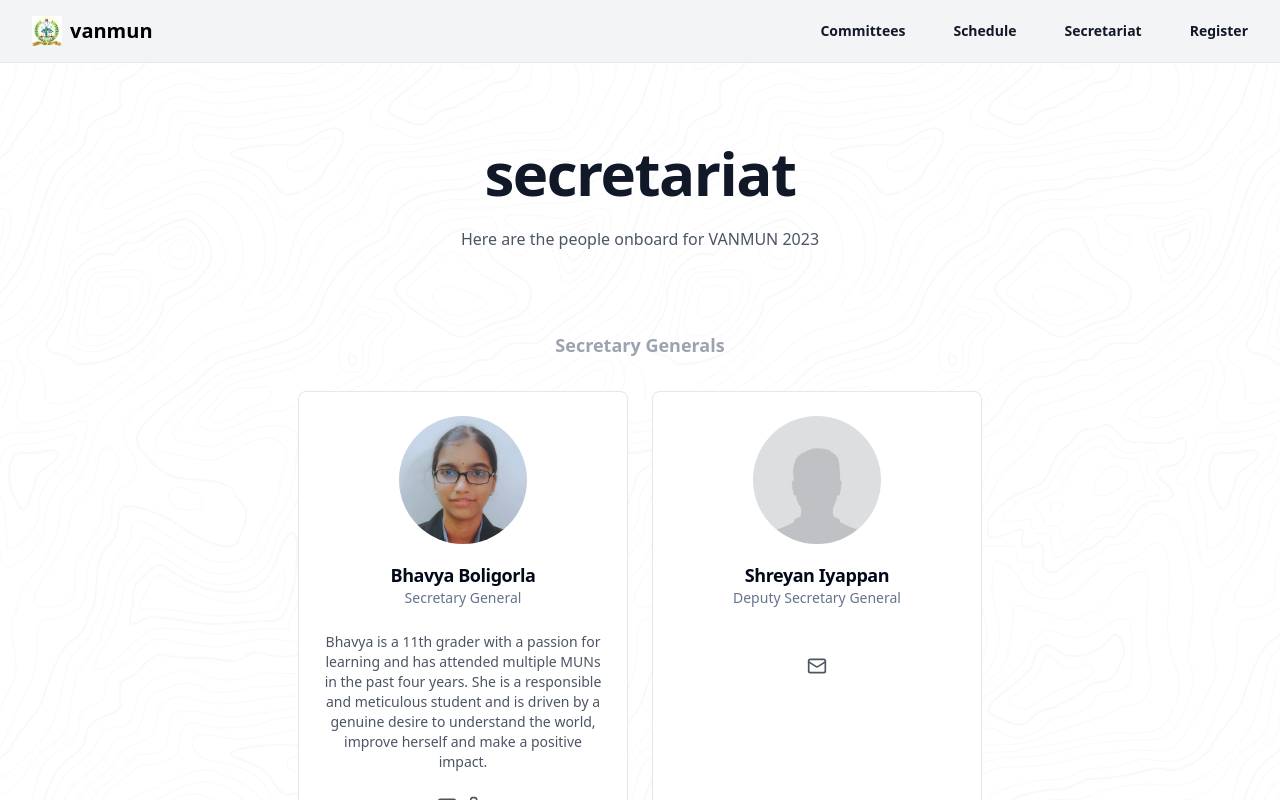
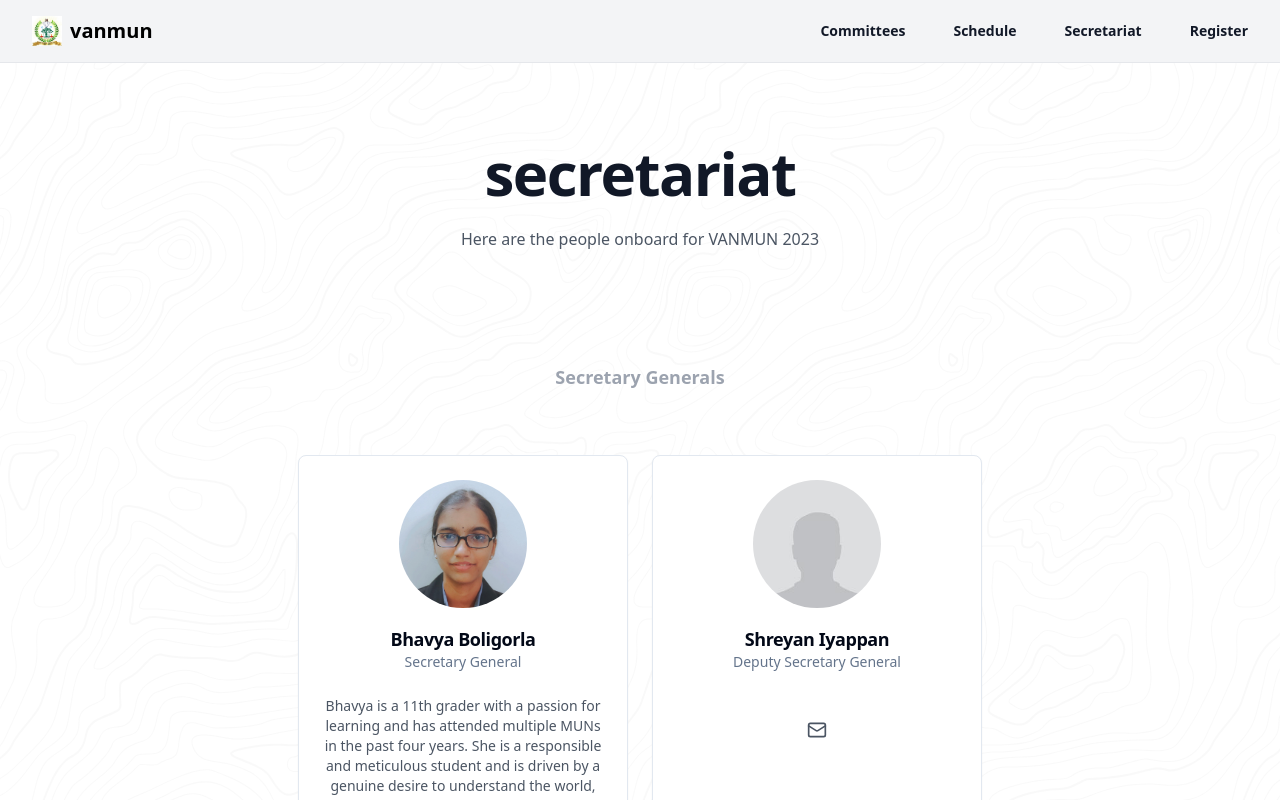
Before and after one commit to aryaniyaps/vanmun, a Next.js app: page /secretariat in a window 1280 px wide. Shown: the top 800 px of the page. Built offline with nearby package versions, Linux system fonts and the light colour scheme.

Commit message:
link executive board from committees page

```diff
--- a/app/committees/page.tsx
+++ b/app/committees/page.tsx
@@ -2,10 +2,12 @@ import {
   Card,
   CardContent,
   CardDescription,
+  CardFooter,
   CardHeader,
   CardTitle,
 } from "@/components/ui/card";
 import { committees } from "@/lib/data";
+import Link from "next/link";
 
 export default function CommitteesPage() {
   return (
@@ -29,6 +31,14 @@ export default function CommitteesPage() {
               <h3 className="text-gray-600 text-sm">agenda</h3>
               <p className="font-medium">{committee.agenda}</p>
             </CardContent>
+            <CardFooter>
+              <Link
+                className="text-gray-400 font-medium"
+                href={`/secretariat#${committee.name}`}
+              >
+                executive board
+              </Link>
+            </CardFooter>
           </Card>
         ))}
       </div>
--- a/app/secretariat/page.tsx
+++ b/app/secretariat/page.tsx
@@ -12,7 +12,7 @@ export default function ExecutiveBoardPage() {
           Here are the people onboard for VANMUN 2023
         </p>
       </div>
-      <div className="w-full flex flex-col gap-20 mb-32">
+      <div className="w-full flex flex-col gap-12 mb-32">
         {Object.entries(secretariat).map(([category, members]) => {
           return (
             <div
@@ -22,7 +22,7 @@ export default function ExecutiveBoardPage() {
             >
               <a
                 href={`#${category}`}
-                className="text-lg font-bold text-gray-400"
+                className="text-lg font-bold text-gray-400 py-8"
               >
                 {category}
               </a>
```
Also changed, not shown: app/globals.css.
